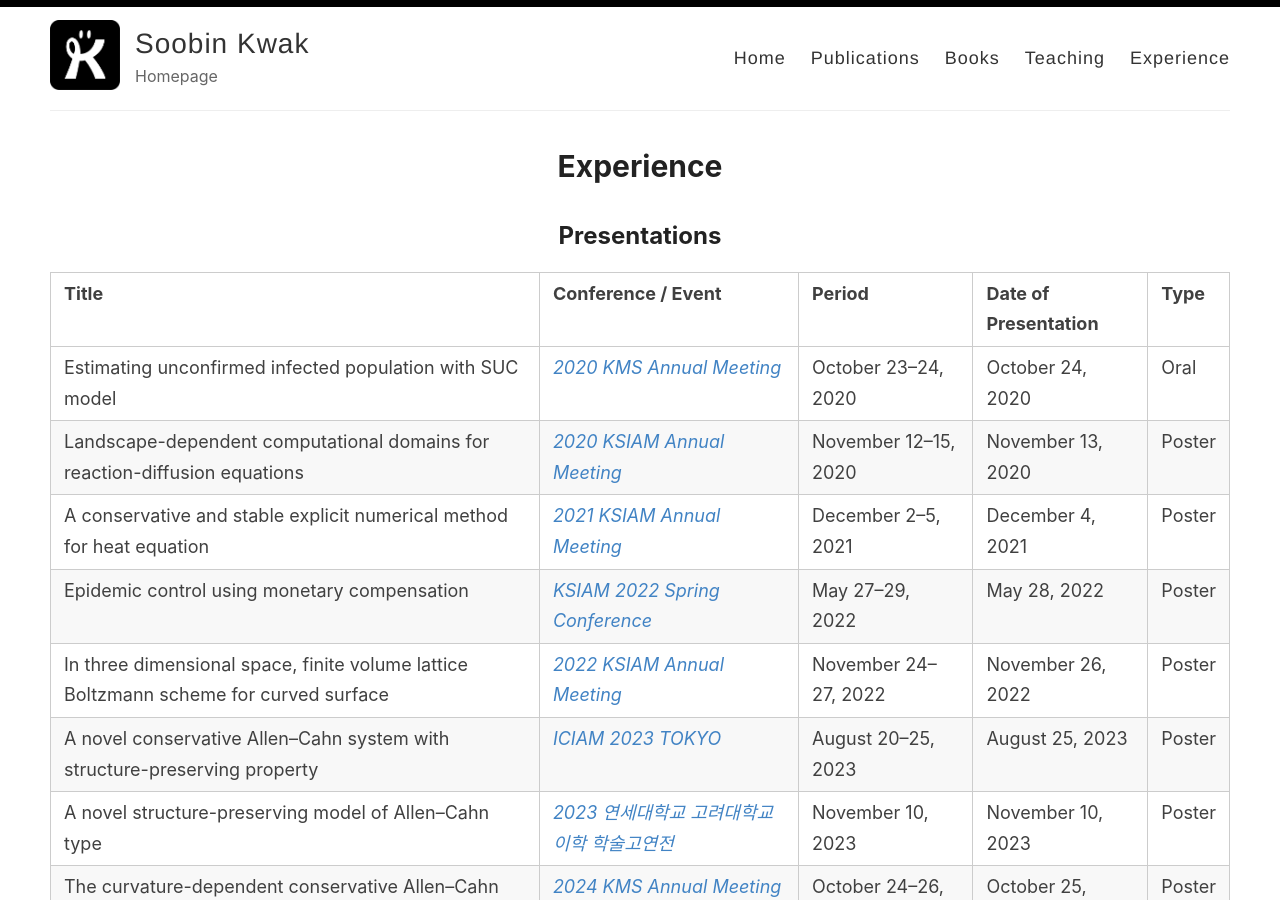
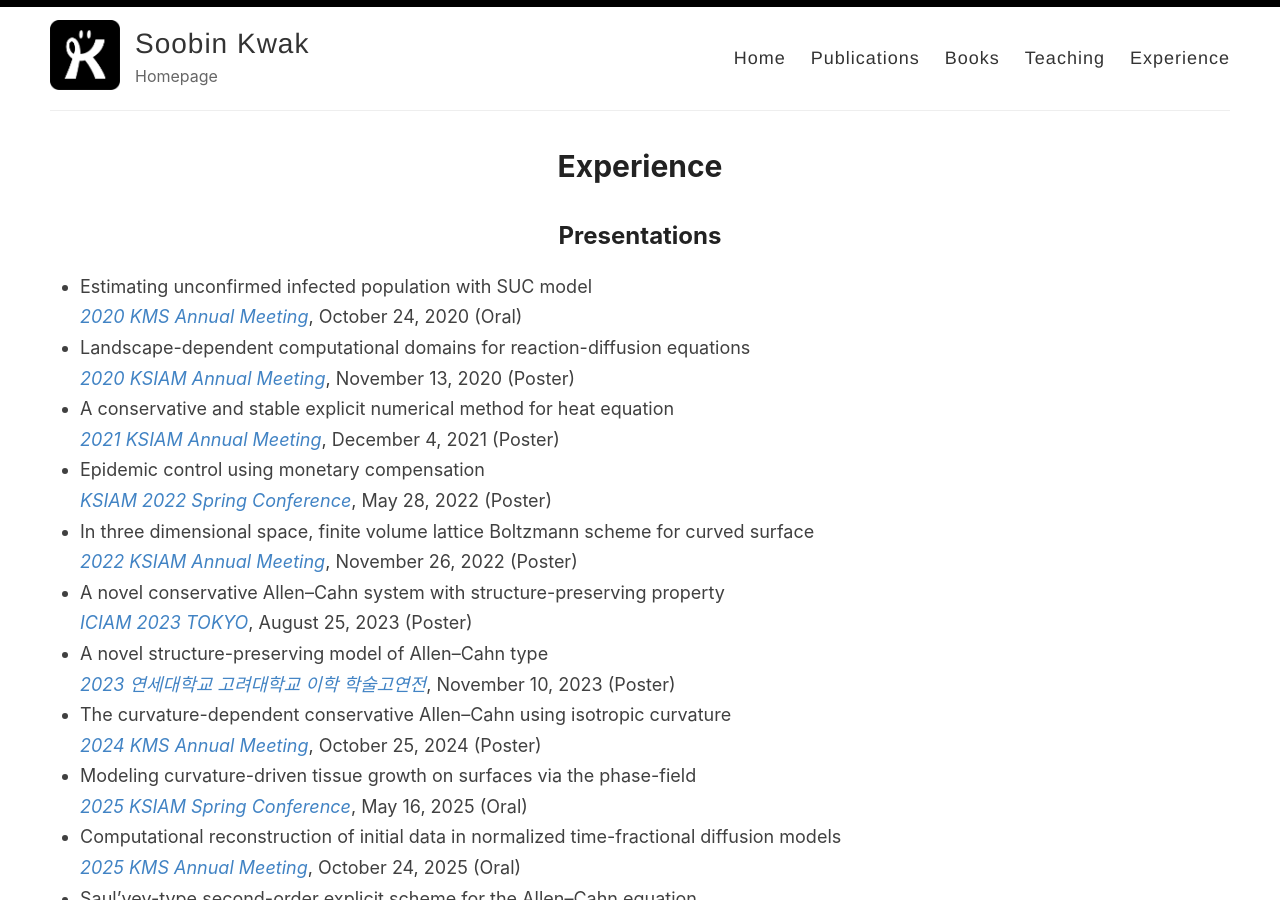
Before and after one commit to skwak/skwak.github.io, a Jekyll site: the page built from _pages/Experience.md, in a window 1280 px wide and 900 px high. Built offline with Jekyll 4.4.1, drawn with Linux system fonts in a browser that asks for light colours; some of the changed text lies outside the part shown.

Commit message:
Update Experience.md

```diff
--- a/_pages/Experience.md
+++ b/_pages/Experience.md
@@ -6,19 +6,28 @@ hide_title:
 ---
 ## Presentations
 
-| **Title** | **Conference / Event** | **Period** | **Date of Presentation** | **Type** |
-|-----------|------------------------|------------|--------------------------|----------|
-| Estimating unconfirmed infected population with SUC model | [*2020 KMS Annual Meeting*](https://www.kms.or.kr/meetings/fall2020/) | October 23–24, 2020 | October 24, 2020 | Oral |
-| Landscape-dependent computational domains for reaction-diffusion equations | [*2020 KSIAM Annual Meeting*](https://ksiam.org/Conference/ConferenceView.asp?AC=0&CODE=CC20211002&B_CATE=BBC1) | November 12–15, 2020 | November 13, 2020 | Poster |
-| A conservative and stable explicit numerical method for heat equation | [*2021 KSIAM Annual Meeting*](https://ksiam.org/Conference/ConferenceView.asp?AC=0&CODE=CC20210901&B_CATE=BBC1) | December 2–5, 2021 | December 4, 2021 | Poster |
-| Epidemic control using monetary compensation | [*KSIAM 2022 Spring Conference*](https://ksiam.org/Conference/ConferenceView.asp?AC=0&CODE=CC20220325&B_CATE=BBC1) | May 27–29, 2022 | May 28, 2022 | Poster |
-| In three dimensional space, finite volume lattice Boltzmann scheme for curved surface | [*2022 KSIAM Annual Meeting*](https://ksiam.org/Conference/ConferenceView.asp?AC=0&CODE=CC20220801&B_CATE=BBC1) | November 24–27, 2022 | November 26, 2022 | Poster |
-| A novel conservative Allen–Cahn system with structure-preserving property | [*ICIAM 2023 TOKYO*](https://iciam2023.org/) | August 20–25, 2023 | August 25, 2023 | Poster |
-| A novel structure-preserving model of Allen–Cahn type | [*2023 연세대학교 고려대학교 이학 학술고연전*](https://cos.korea.ac.kr/70/category/%EA%B3%A0%EC%97%B0-%EC%9D%B4%ED%95%99-%ED%95%99%EC%88%A0%EC%A0%9C) | November 10, 2023 | November 10, 2023 | Poster |
-| The curvature-dependent conservative Allen–Cahn using isotropic curvature | [*2024 KMS Annual Meeting*](https://www.kms.or.kr/conference/2024_fall/) | October 24–26, 2024 | October 25, 2024 | Poster |
-| Modeling curvature-driven tissue growth on surfaces via the phase-field | [*2025 KSIAM Spring Conference*](https://ksiam.org/Conference/ConferenceView.asp?AC=0&CODE=CC20250301&B_CATE=BBC1) | May 16–18, 2025 | May 16, 2025 | Oral |
-| Computational reconstruction of initial data in normalized time-fractional diffusion models | [*2025 KMS Annual Meeting*](https://www.kms.or.kr/conference/meeting/?period=90) | October 22–24, 2025 | October 24, 2025 | Oral |
-| Saul’yev-type second-order explicit scheme for the Allen–Cahn equation | [*2025 KSIAM Annual Meeting*](https://ksiam.org/Conference/ConferenceView.asp?AC=0&CODE=CC20250901&B_CATE=BBC1) | November 27–30, 2025 | November 28, 2025 | Oral |
+- Estimating unconfirmed infected population with SUC model
+[*2020 KMS Annual Meeting*](https://www.kms.or.kr/meetings/fall2020/), October 24, 2020 (Oral)
+- Landscape-dependent computational domains for reaction-diffusion equations
+[*2020 KSIAM Annual Meeting*](https://ksiam.org/Conference/ConferenceView.asp?AC=0&CODE=CC20211002&B_CATE=BBC1), November 13, 2020 (Poster)
+- A conservative and stable explicit numerical method for heat equation
+[*2021 KSIAM Annual Meeting*](https://ksiam.org/Conference/ConferenceView.asp?AC=0&CODE=CC20210901&B_CATE=BBC1), December 4, 2021 (Poster)
+- Epidemic control using monetary compensation
+[*KSIAM 2022 Spring Conference*](https://ksiam.org/Conference/ConferenceView.asp?AC=0&CODE=CC20220325&B_CATE=BBC1), May 28, 2022 (Poster)
+- In three dimensional space, finite volume lattice Boltzmann scheme for curved surface
+[*2022 KSIAM Annual Meeting*](https://ksiam.org/Conference/ConferenceView.asp?AC=0&CODE=CC20220801&B_CATE=BBC1), November 26, 2022 (Poster)
+- A novel conservative Allen–Cahn system with structure-preserving property
+[*ICIAM 2023 TOKYO*](https://iciam2023.org/), August 25, 2023 (Poster)
+- A novel structure-preserving model of Allen–Cahn type
+[*2023 연세대학교 고려대학교 이학 학술고연전*](https://cos.korea.ac.kr/70/category/%EA%B3%A0%EC%97%B0-%EC%9D%B4%ED%95%99-%ED%95%99%EC%88%A0%EC%A0%9C), November 10, 2023 (Poster)
+- The curvature-dependent conservative Allen–Cahn using isotropic curvature
+[*2024 KMS Annual Meeting*](https://www.kms.or.kr/conference/2024_fall/), October 25, 2024 (Poster)
+- Modeling curvature-driven tissue growth on surfaces via the phase-field
+[*2025 KSIAM Spring Conference*](https://ksiam.org/Conference/ConferenceView.asp?AC=0&CODE=CC20250301&B_CATE=BBC1), May 16, 2025 (Oral)
+- Computational reconstruction of initial data in normalized time-fractional diffusion models
+[*2025 KMS Annual Meeting*](https://www.kms.or.kr/conference/meeting/?period=90), October 24, 2025 (Oral)
+- Saul’yev-type second-order explicit scheme for the Allen–Cahn equation
+[*2025 KSIAM Annual Meeting*](https://ksiam.org/Conference/ConferenceView.asp?AC=0&CODE=CC20250901&B_CATE=BBC1), November 28, 2025 (Oral)
 
 ## Certificates
 
@@ -26,4 +35,5 @@ hide_title:
 
 ## Awards
 
-- KMS Excellent Poster Award. KMS (Korean Mathematical Society). 2024.
+- KMS Best Poster Award. *Korean Mathematical Society (KMS)*, 2024.
+- 2025 Outstanding Participant Award for BK21 FOUR. *National Research Foundation of Korea (NRF)*, December 31, 2025.
```
